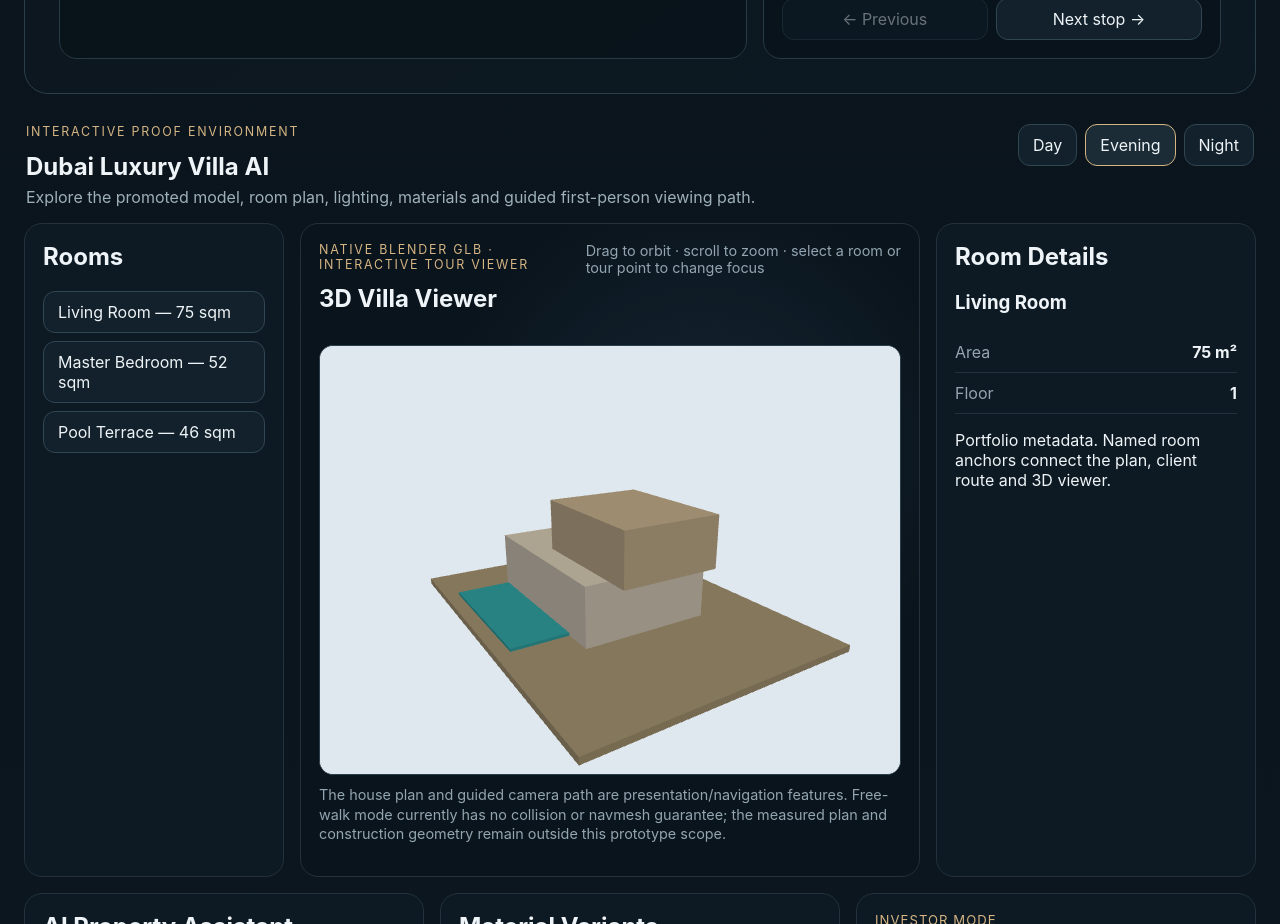
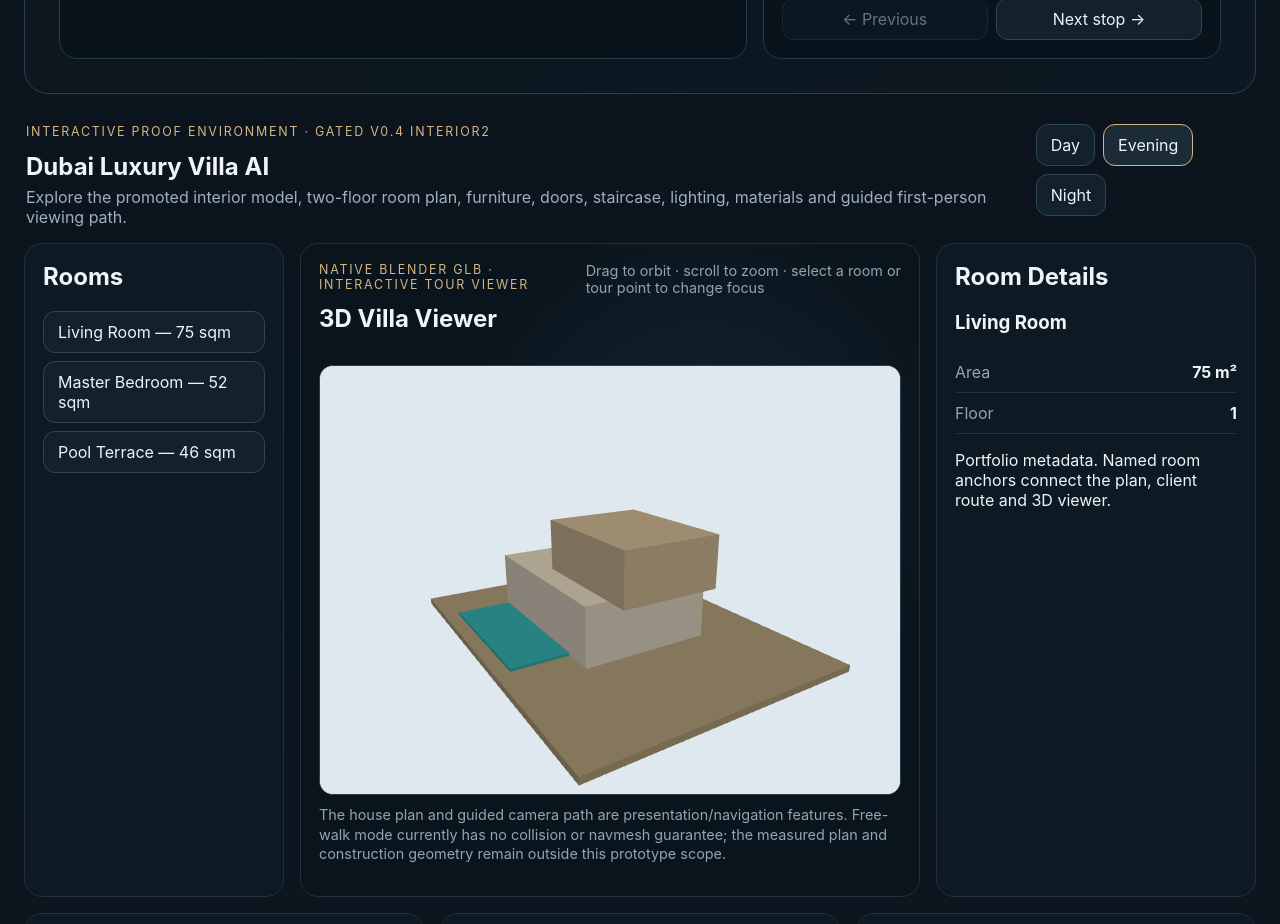
Before and after one commit to safal207/Architectural-AI-Lab, a React (Vite) app in the folder projects/Dubai-Luxury-Villa-AI/web-viewer/app/: page / in a window 1280 px wide. Shown: the part 2160-3084 px from the top of the page. Built offline with nearby package versions, Linux system fonts and the light colour scheme; no server answers.

Commit message:
Label live viewer as gated v0.4 Interior2

```diff
--- a/projects/Dubai-Luxury-Villa-AI/web-viewer/app/src/Dashboard.jsx
+++ b/projects/Dubai-Luxury-Villa-AI/web-viewer/app/src/Dashboard.jsx
@@ -46,10 +46,10 @@ export default function Dashboard() {
 
       <header className="viewer-toolbar" id="viewer">
         <div>
-          <p className="eyebrow">Interactive proof environment</p>
+          <p className="eyebrow">Interactive proof environment · gated v0.4 Interior2</p>
           <h2>Dubai Luxury Villa AI</h2>
           <p>
-            Explore the promoted model, room plan, lighting, materials and guided first-person viewing path.
+            Explore the promoted interior model, two-floor room plan, furniture, doors, staircase, lighting, materials and guided first-person viewing path.
           </p>
         </div>
         <nav aria-label="Lighting mode">
```
